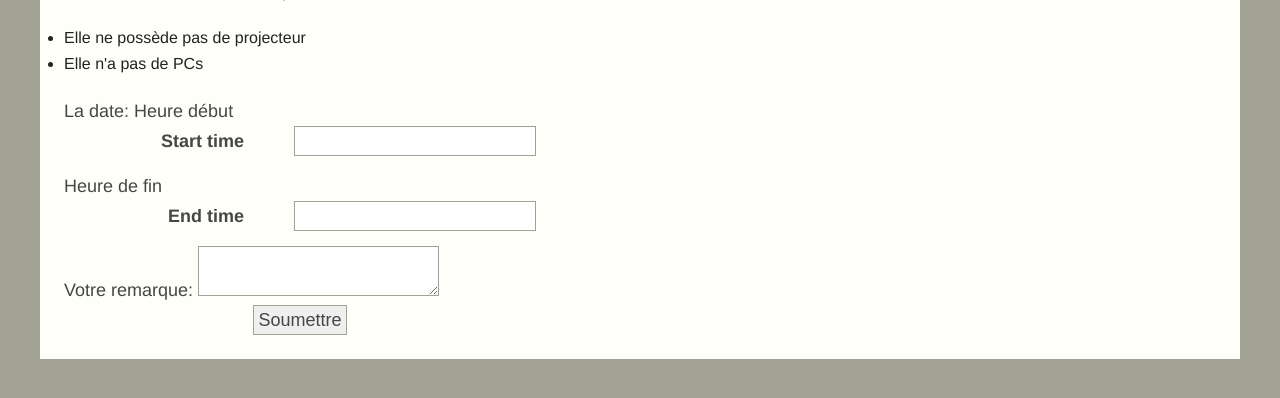
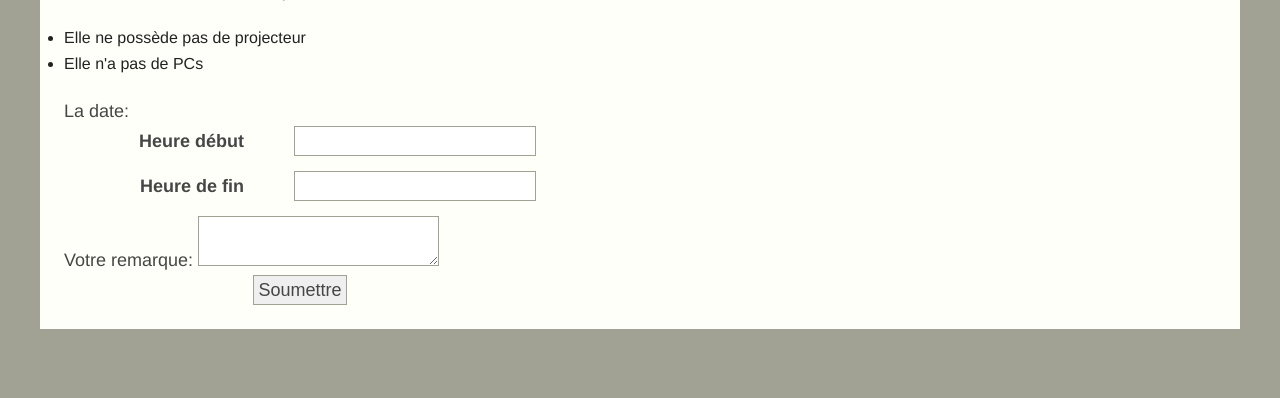
Before and after one commit to QuentinVecchio/RoomBookingProject, a CakePHP app: the page made by app/View/Loans/manager_ask_room.ctp in a window 1280 px wide. Shown: the part 266-664 px from the top of the page. Run offline with PHP 8.4 and a stand-in for CakePHP, Linux system fonts and the light colour scheme; the template is opened without the code that fills it, so the values that code supplies are empty; form fields are guessed from the names that the template uses; some libraries are stand-ins or nearby versions.

Commit message:
correction formulaire demande salle

```diff
--- a/app/View/Loans/manager_ask_room.ctp
+++ b/app/View/Loans/manager_ask_room.ctp
@@ -19,10 +19,8 @@
 			echo $this->Form->label('date','La date: ');
 			echo $this->Form->date('loan.0.date');
 
-			echo $this->Form->label('start_time','Heure début');
-			echo $this->Form->input('loan.0.start_time',array('type' => 'text', 'class' => 'datepair'));
-			echo $this->Form->label('end_time','Heure de fin');
-			echo $this->Form->input('loan.0.end_time',array('type' => 'text', 'class' => 'datepair'));
+			echo $this->Form->input('loan.0.start_time',array('label' => 'Heure début', 'type' => 'text', 'class' => 'datepair'));
+			echo $this->Form->input('loan.0.end_time',array('label' => 'Heure de fin', 'type' => 'text', 'class' => 'datepair'));
 			echo $this->Form->label('remark','Votre remarque: ');
 			echo $this->Form->textarea('loan.0.remark');
 		echo $this->Form->end('Soumettre');
```
Also changed, not shown: 8 other files.
